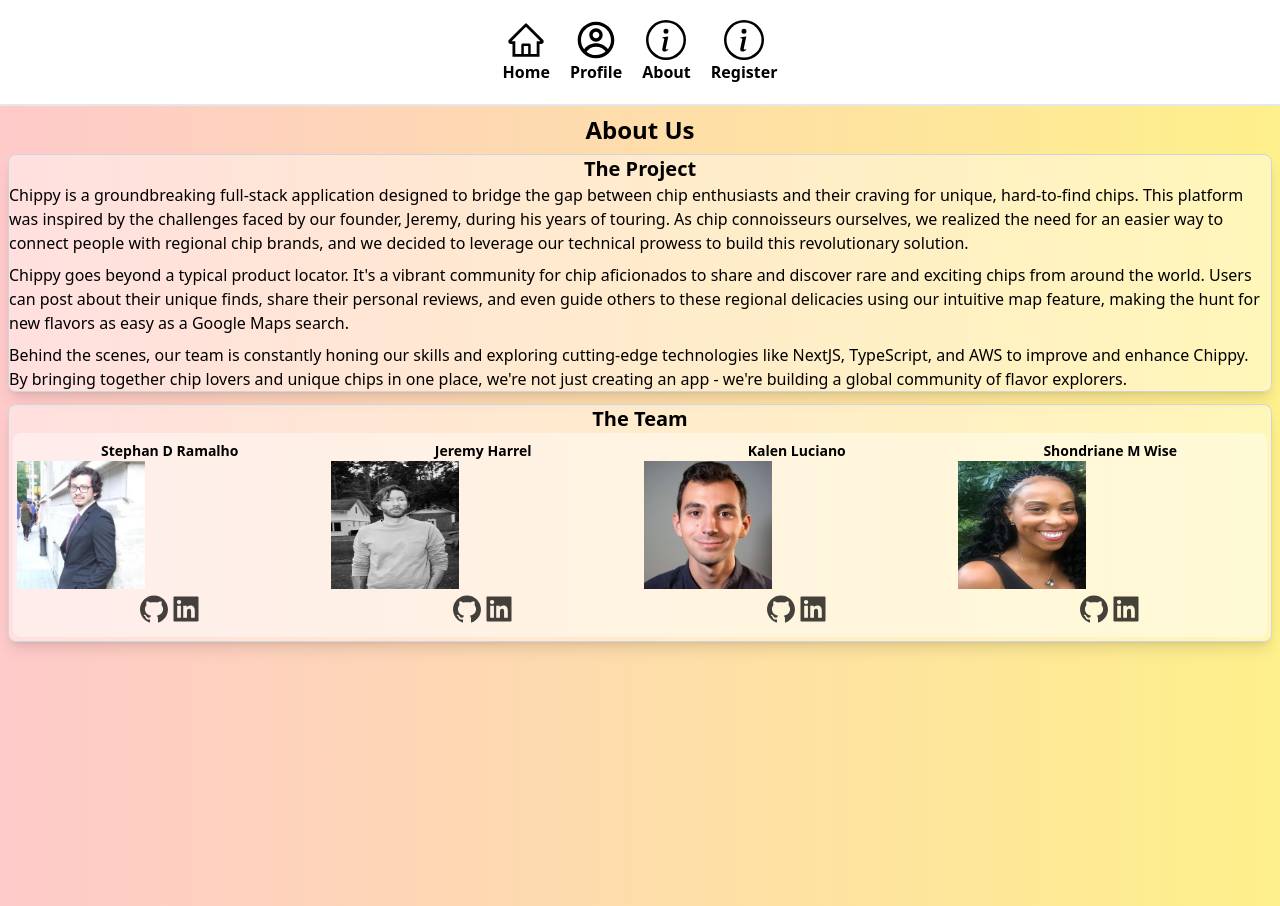
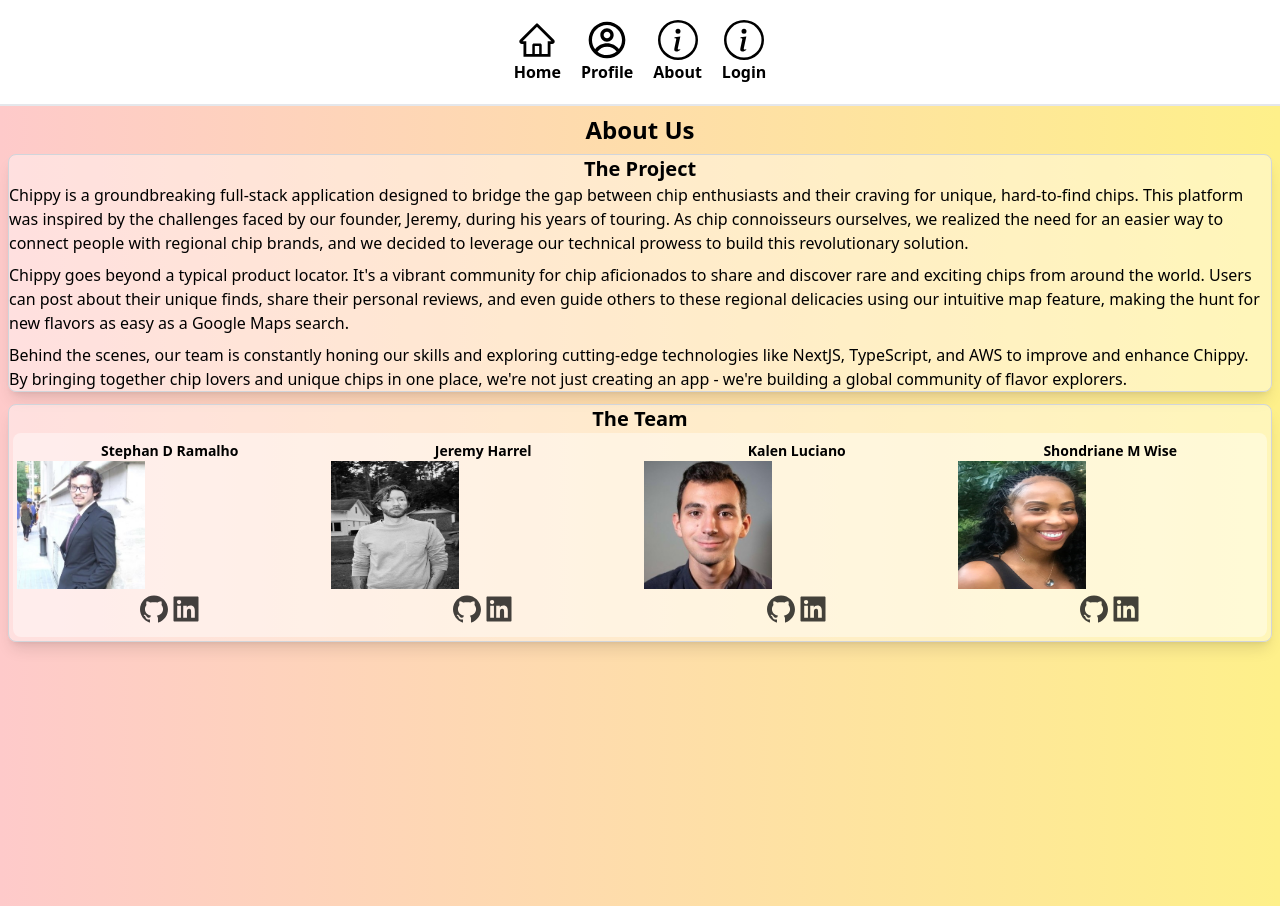
Before and after one commit to sramalho94/chippy_frontend, a Next.js app: page /about in a window 1280 px wide. Built offline with nearby package versions, Linux system fonts and the light colour scheme.

Commit message:
Added login button to NavBar

```diff
--- a/components/Navbar.tsx
+++ b/components/Navbar.tsx
@@ -30,12 +30,12 @@ const NavBar = () => {
           <h1 className="font-bold">About</h1>
         </div>
       </Link>
-      <Link href="/register">
+      <Link href="/login">
         <div className="flex flex-col justify-center align-middle my-auto">
           <div className="flex flex-row justify-center">
             <BsInfoCircle className="h-10 w-10" />
           </div>
-          <h1 className="font-bold">Register</h1>
+          <h1 className="font-bold">Login</h1>
         </div>
       </Link>
     </div>
```
